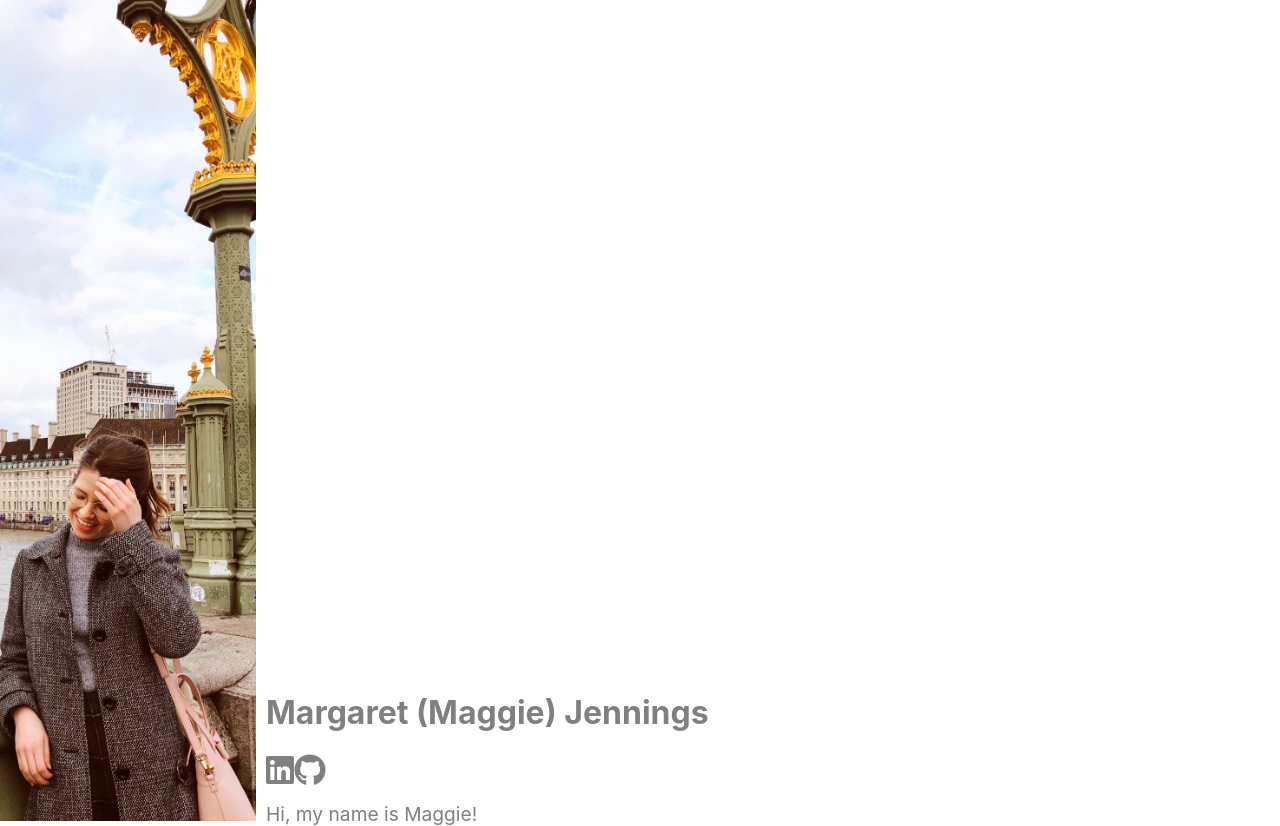
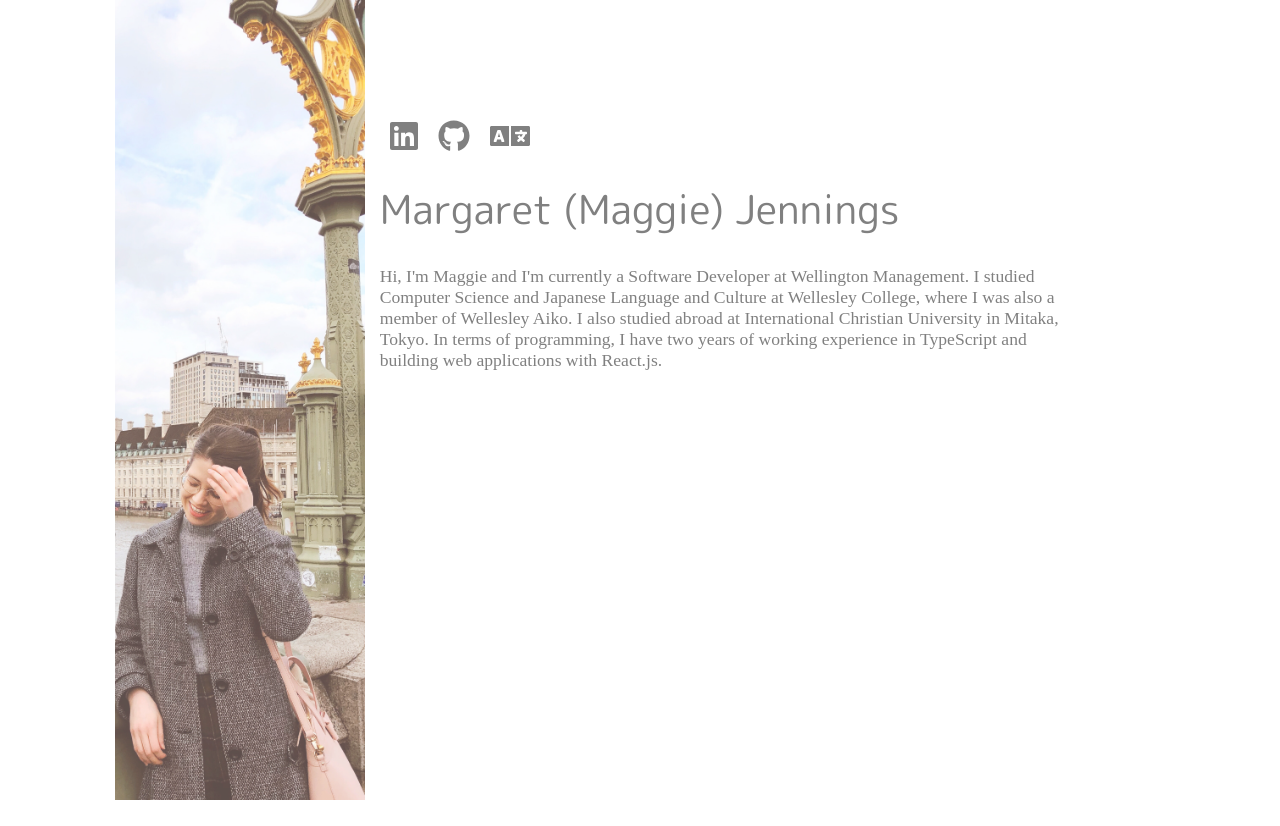
Before and after one commit to mmjenjen/about-me, a React (Create React App) app: page / in a window 1280 px wide. After the commit the page ends 800 px from the top, so only its background shows below. Built offline with nearby package versions, Linux system fonts and the light colour scheme.

Commit message:
Add more content, add the ability to switch between English and Japanese, additional styling

```diff
--- a/src/App.css
+++ b/src/App.css
@@ -1,35 +1,57 @@
+@import url('https://fonts.googleapis.com/css2?family=Kosugi+Maru&family=M+PLUS+Rounded+1c:wght@300;400&family=Noto+Serif+JP:wght@300;400&display=swap');
 .main-page {
   margin: auto;
   text-align: left;
   color: gray;
-  width: 100%;
-  height: 100%;
+  max-width: 100%;
+  max-height: 100vh;
+  display: flex;
 }
 
 .content {
-  font-size: 1.2rem;
+  font-size: 1.1rem;
   margin-top: 1rem;
+  font-family: 'Noto Serif JP', serif;
+  font-weight: 400;
+}
+
+.title {
+  font-family: 'M PLUS Rounded 1c', sans-serif;
+  font-weight: 400;
+  font-size: 2.5rem;
 }
 
 .left-content {
-  width: 20%;
-  max-height: 100%;
-  display: inline-block;
+  height: 100vh;
+  margin-left: 9%;
 }
 
 .right-content {
-  margin-left: 10px;
-  width: 75%;
-  display: inline-block;
+  margin-left: 15px;
+  margin-top: 15vh;
+  width: 55%;
 }
+/*
+.button-bar {
+  text-align: center;
+} */
 
 .changing-image {
   max-width: 100%;
   max-height: 100%;
   opacity: 70%;
   display: block;
+  object-fit: cover;
 }
 
 .changing-image:hover {
   opacity: 100%;
 }
+.icon {
+  color: gray;
+  margin: 0px 10px;
+}
+
+.icon:hover {
+  color: black;
+}
--- a/src/App.tsx
+++ b/src/App.tsx
@@ -1,14 +1,15 @@
 import React from 'react';
 import { library } from '@fortawesome/fontawesome-svg-core';
+import { faLanguage } from '@fortawesome/free-solid-svg-icons';
 import { fab } from '@fortawesome/free-brands-svg-icons';
 import './App.css';
 import { MainPage } from './MainPage';
 
 function App() {
-  library.add(fab);
+  library.add(fab, faLanguage);
   return (
     <div className="App">
-      <MainPage language='ENG' />
+      <MainPage />
     </div>
   );
 }
--- a/src/MainPage/MainPage.tsx
+++ b/src/MainPage/MainPage.tsx
@@ -3,25 +3,26 @@ import { FontAwesomeIcon } from '@fortawesome/react-fontawesome';
 import { englishConstants, japaneseConstants, ENG } from '../constants';
 import { ChangingImage } from '../components';
 
-export interface MainPageProps {
-    language: 'ENG' | 'JPN';
-}
-
-export const MainPage = (props: MainPageProps) => {
-    const { language } = props;
+export const MainPage = () => {
+    const [language, setLanguage] = React.useState<'ENG' | 'JPN'>('ENG');
     const constants = language === ENG ? englishConstants : japaneseConstants;
     return (
-        <div className={'main-page'}>
-            <div className={'left-content'}>
+        <div className='main-page'>
+            <div className='left-content'>
                 <ChangingImage />
             </div>
-            <div className={'right-content'}>
-                <h1>{constants.myName}</h1>
+            <div className='right-content'>
+                {/* <div className='button-bar'>
+                    <button onClick={() => { setLanguage('ENG'); }} disabled={language === 'ENG'}>ENG</button>
+                    <button onClick={() => { setLanguage('JPN'); }} disabled={language === 'JPN'}>日本語</button>
+                </div> */}
                 <div className='icon-bar'>
-                    <FontAwesomeIcon icon={['fab', 'linkedin']} size={'2x'}/>
-                    <FontAwesomeIcon icon={['fab', 'github']} size={'2x'} />
+                    <a href='https://www.linkedin.com/in/margaret-jennings-237626106'><FontAwesomeIcon icon={['fab', 'linkedin']} size={'2x'} className='icon'/></a>
+                    <a href='https://github.com/mmjenjen'><FontAwesomeIcon icon={['fab', 'github']} size={'2x'} className='icon'/></a>
+                    <FontAwesomeIcon icon='language' size={'2x'} className='icon' onClick={() => { language === 'ENG' ? setLanguage('JPN') : setLanguage('ENG'); }}/>
                 </div>
-                <div className={'content'}>
+                <h1 className='title'>{constants.myName}</h1>
+                <div className='content'>
                     {constants.content}
                 </div>
             </div>
--- a/src/constants/English.ts
+++ b/src/constants/English.ts
@@ -2,7 +2,10 @@ import { Constants } from '../models';
 
 export const englishConstants: Constants = {
     myName: 'Margaret (Maggie) Jennings',
-    content: "Hi, my name is Maggie!"
+    content: `Hi, I'm Maggie and I'm currently a Software Developer at Wellington Management.
+    I studied Computer Science and Japanese Language and Culture at Wellesley College, where I was also a member of Wellesley Aiko.
+    I also studied abroad at International Christian University in Mitaka, Tokyo.
+    In terms of programming, I have two years of working experience in TypeScript and building web applications with React.js.`
 };
 
 export const ENG = 'ENG';
--- a/src/constants/Japanese.ts
+++ b/src/constants/Japanese.ts
@@ -1,8 +1,11 @@
 import { Constants } from '../models';
 
 export const japaneseConstants: Constants = {
-    myName: 'マーガレット （マギー） ジェニングス',
-    content: 'はじめまして、マギーと申します。'
+    myName: `マーガレット （マギー） ジェニングス`,
+    content: `はじめまして、マーガレットと申します。 現在ボストンでウエリントン・マネージメントでソフトウェアデベロッパーとして働いております。
+    ウェルズリー大学でコンピューターサイエンスと日本語を専攻にして勉強しました。大学3年の秋、日本語を勉強するため国際基督教大学に留学しました。
+    今の仕事で使っておるプログラミング言語は、TypeScriptです。主にウェブアップリケーションの開発をし、Rest APIの開発もたまにしております。（TypeScriptで）
+    よろしくお願いいたします。`
 };
 
 export const JPN = 'JPN';
```
